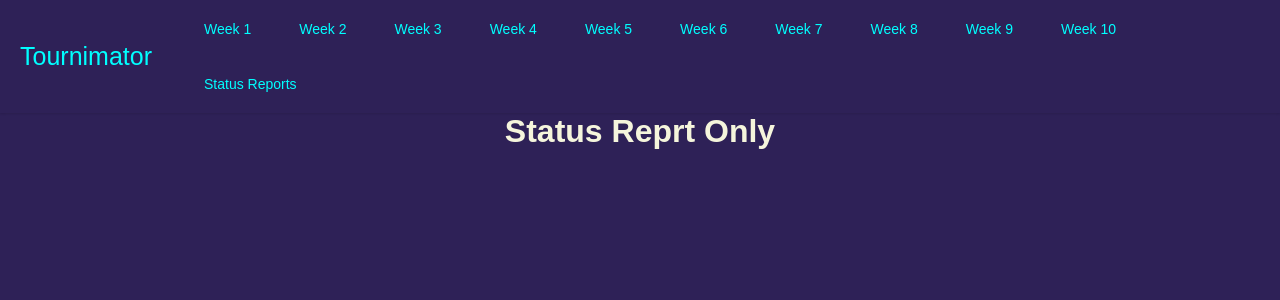
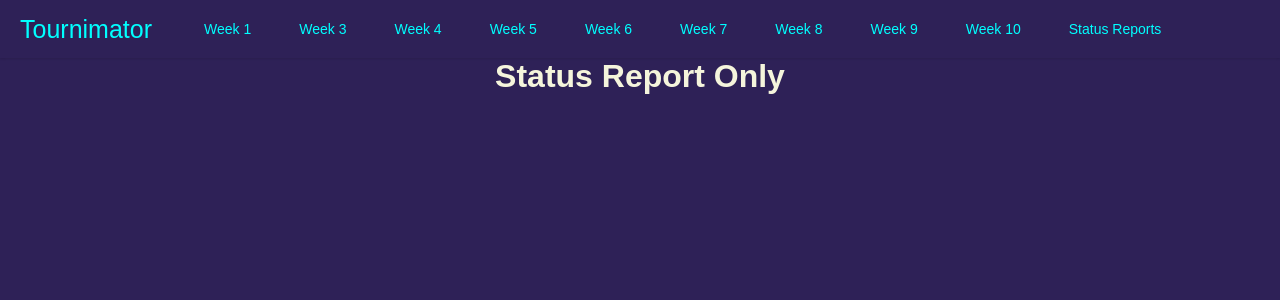
Before and after one commit to smmarold/TournimatorWiki, a React (Create React App) app in the folder client/: page /week2 in a window 1280 px wide. Shown: the top 300 px of the page. Built offline with nearby package versions, Linux system fonts and the light colour scheme.

Commit message:
Pdf to Img

```diff
--- a/client/src/routes/Week2/week2.jsx
+++ b/client/src/routes/Week2/week2.jsx
@@ -3,7 +3,7 @@ import React from 'react';
 function Week2() {
 	return (
 		<>
-			<h1>Status Reprt Only</h1>
+			<h1>Status Report Only</h1>
 		</>
 	);
 }
--- a/client/src/routes/menu_items/menuIitems.js
+++ b/client/src/routes/menu_items/menuIitems.js
@@ -2,10 +2,6 @@ export const menuItems = [
 	{
 		title: 'Week 1',
 		url: '/week1',
-	},
-	{
-		title: 'Week 2',
-		url: '/week2',
 	},
 	{
 		title: 'Week 3',
```
